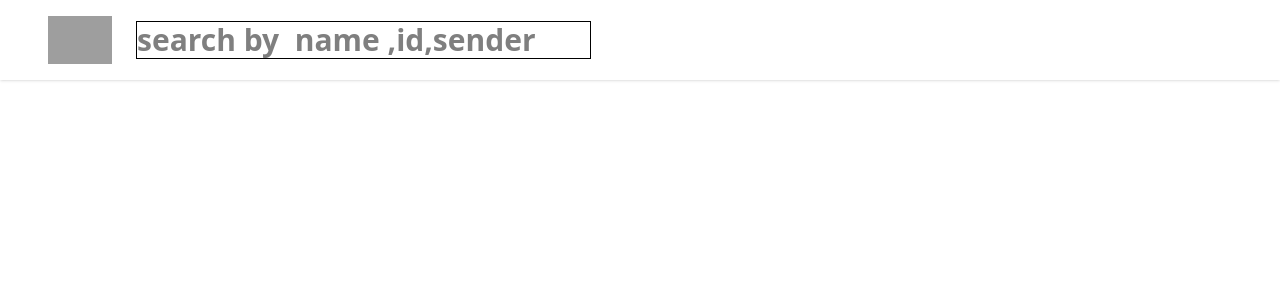
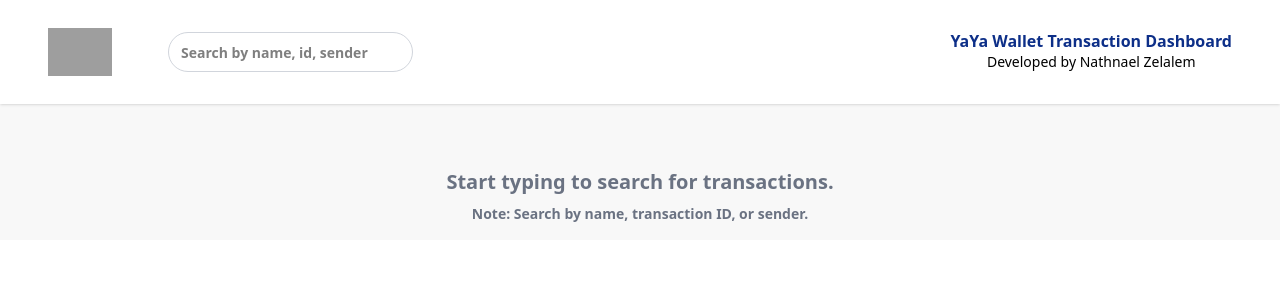
Before and after one commit to natib21/YAYA-Front-end, a React (Vite) app: page / in a window 1280 px wide. Shown: the top 300 px of the page. Built offline with nearby package versions, Linux system fonts and the light colour scheme; grey boxes are pictures that could not be loaded.

Commit message:
finish Search Functionality integration with back end

```diff
--- a/src/App.jsx
+++ b/src/App.jsx
@@ -1,19 +1,60 @@
 import Search from "./features/Search"
+import { useState ,useCallback} from "react";
 const App = ()=>{
+  const [searchResults, setSearchResults] = useState([]);
+
+  const handleSearchResults = useCallback((data) => {
+    setSearchResults(data);
+  }, []);
+ console.log(searchResults.data)
   return <div className="text-3xl font-bold bg-[#f8f8f8] ">
        <header className="bg-white text-center p-4 shadow-sm flex items-center justify-between gap-4 px-12 font-gills ">
-          <div className="flex items-center gap-4">
-          <a href="/" className="text-2xl font-semibold text-blue-600">
-            <img src="https://yayawallet.com/images/logo.svg" alt="YayaWallet Logo" className="h-12 inline-block mr-2" />
-          </a>
+          <div className="flex items-center gap-8">
+            <a href="/" className="text-2xl font-semibold text-blue-600">
+              <img src="https://yayawallet.com/images/logo.svg" alt="YayaWallet Logo" className="h-12 inline-block mr-2" />
+            </a>
             <div>
-              <Search />
-          </div>
+              <Search onSearchResults={handleSearchResults}/>
+            </div>
           </div>
 
-          {/* <h2 className="font-Roboto text-[#0d2f88] text-md ">YaYa Wallet Transaction Dashboard</h2> */}
+          <h2 className="font-Roboto text-[#0d2f88] text-[16px] ">YaYa Wallet Transaction Dashboard <br />
+            <p className="text-black font-light font-Roboto text-sm"> Developed by Nathnael Zelalem</p>
+          </h2>
 
        </header>
+        <main className="container mx-auto p-4">
+        {searchResults?.data?.length > 0 ? (
+          <div className="grid grid-cols-1 md:grid-cols-2 lg:grid-cols-3 gap-6">
+            {searchResults?.data?.map((transaction) => (
+              <div
+                key={transaction.id}
+                className="bg-white rounded-lg shadow-md p-6 border-l-4 border-blue-500 transition-transform transform hover:scale-105"
+              >
+                <div className="font-bold text-lg text-gray-800">
+                  Transaction ID: <span className="font-normal">{transaction.Id}</span>
+                </div>
+                <div className="text-sm text-gray-600 mt-2">
+                  Sender: <span className="font-medium">{transaction.Sender}</span>
+                </div>
+                <div className="text-sm text-gray-600">
+                  Recipient: <span className="font-medium">{transaction.recipient}</span>
+                </div>
+                <div className="text-sm text-gray-600">
+                  Amount: <span className="font-medium text-blue-500">{transaction.amount}</span>
+                </div>
+              </div>
+            ))}
+          </div>
+        ) : (
+          <div className="text-center text-gray-500 mt-12 font-Roboto">
+            <p className="text-xl">Start typing to search for transactions.</p>
+            <p className="text-sm mt-2">
+              <span className="font-semibold">Note:</span> Search by name, transaction ID, or sender.
+            </p>
+          </div>
+        )}
+      </main>
   </div>
 }
 export default App
--- a/src/features/Search.jsx
+++ b/src/features/Search.jsx
@@ -1,8 +1,75 @@
-const Search = ()=>{
-   return (
-    <div>
-        <input className="border" placeholder="search by  name ,id,sender" />
+import React, { useState, useEffect } from 'react';
+
+const Search = ({ onSearchResults }) => {
+  const [query, setQuery] = useState('');
+  const [isLoading, setIsLoading] = useState(false);
+  const [error, setError] = useState(null);
+
+  useEffect(() => {
+
+    if (query.length > 0) {
+      setIsLoading(true);
+      setError(null);
+
+      const fetchData = async () => {
+        try {
+          const response = await fetch(`http://localhost:3333/transactions/search`, {
+            method: 'POST',
+            headers: {
+              'Content-Type': 'application/json',
+            },
+            body: JSON.stringify({ query: query }),
+          });
+
+          if (!response.ok) {
+            throw new Error(`HTTP error! Status: ${response.status}`);
+          }
+
+          const data = await response.json();
+          onSearchResults(data);
+            console.log(data);
+        } catch (err) {
+          setError(err.message);
+        } finally {
+
+          setIsLoading(false);
+        }
+      };
+
+
+      fetchData();
+    } else {
+
+      onSearchResults([]);
+    }
+
+  }, [query, onSearchResults]);
+
+  const handleInputChange = (event) => {
+    setQuery(event.target.value);
+  };
+
+  return (
+    <div className="flex flex-col items-center p-4">
+      <input
+        className="w-full max-w-lg h-10 border border-gray-300 text-sm rounded-full py-3 px-3 focus:outline-none focus:ring-2 focus:ring-blue-500 focus:border-transparent transition-colors duration-200"
+        type="text"
+        placeholder="Search by name, id, sender"
+        value={query}
+        onChange={handleInputChange}
+      />
+      {isLoading && (
+        <div className="mt-2 text-gray-500">
+          Loading...
+        </div>
+      )}
+      {error && (
+        <div className="mt-2 text-red-500">
+          Error: {error}
+        </div>
+      )}
     </div>
-   )
-}
-export default Search
+  );
+};
+
+export default Search;
```
